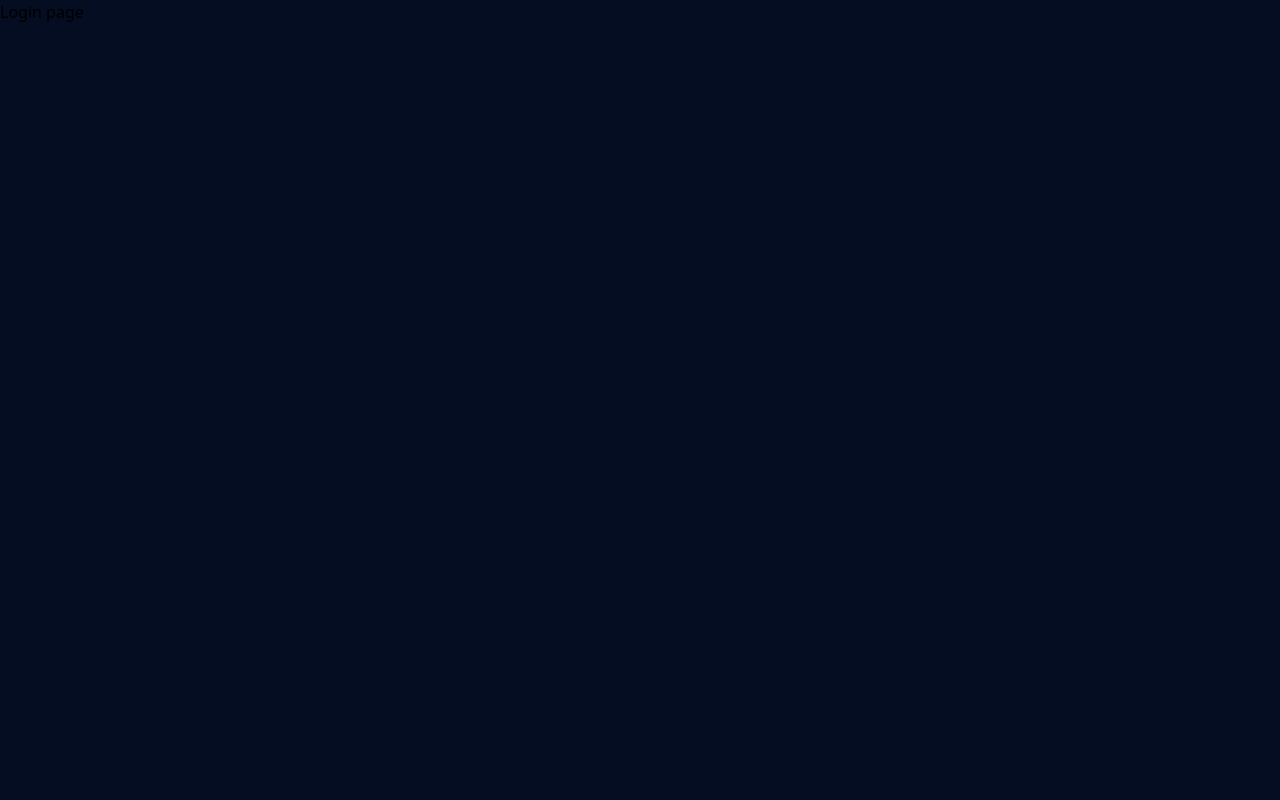
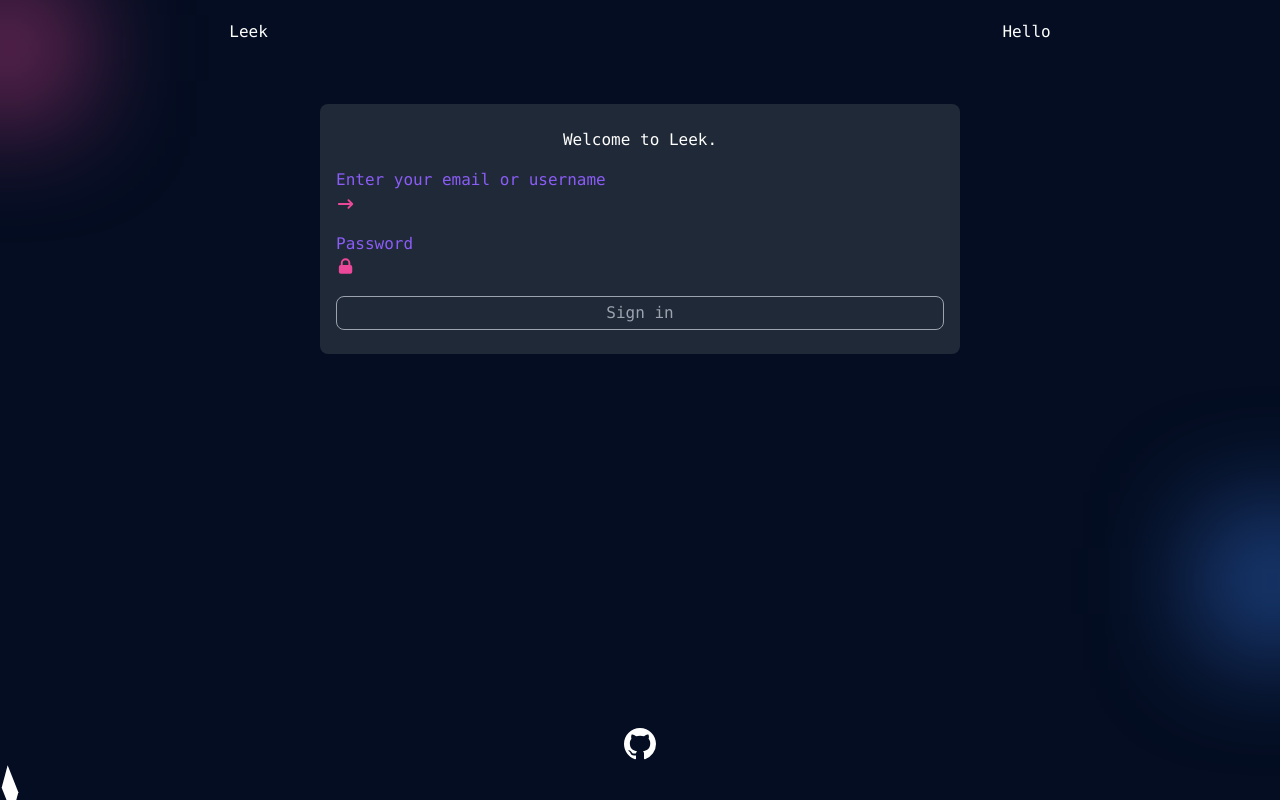
Before and after one commit to feilongjump/leek, a Vue app: page /auth/login in a window 1280 px wide. Built offline with nearby package versions, Linux system fonts and the light colour scheme.

Commit message:
login page

```diff
--- a/src/styles/index.css
+++ b/src/styles/index.css
@@ -4,6 +4,7 @@
 
 @layer base {
   body {
+    font-family: Consolas, Monaco, monospace;
     @apply bg-black min-h-screen;
   }
 }
--- a/src/views/auth/login.vue
+++ b/src/views/auth/login.vue
@@ -1,5 +1,91 @@
 <template>
-  <div>Login page</div>
+  <!-- lamp -->
+  <div class="w-24 h-24 fixed top-0 -left-10 bg-pink-500 filter blur-3xl"></div>
+  <div class="w-24 h-24 fixed -right-10 inset-y-2/3 bg-blue-500 filter blur-3xl"></div>
+  <!-- container -->
+  <div class="h-screen text-white">
+    <!-- Header -->
+    <div class="w-full lg:w-8/12 h-16 px-4 mx-auto mb-10 flex justify-between items-center">
+      <span>Leek</span>
+      <span>Hello</span>
+    </div>
+    <!-- Main -->
+    <div class="w-full pt-16 sm:pt-0">
+      <div class="max-w-2xl mx-auto">
+        <div class="mx-4 px-4 py-6 bg-gray-800 rounded-lg">
+          <nav class="text-center mb-4">Welcome to Leek.</nav>
+          <div class="flex flex-col mb-4">
+            <label class="flex flex-col text-purple-500">Enter your email or username</label>
+            <div class="flex items-center">
+              <svg
+                xmlns="http://www.w3.org/2000/svg"
+                class="h-5 w-5 text-pink-500 mr-2"
+                viewBox="0 0 20 20"
+                fill="currentColor"
+              >
+                <path
+                  fill-rule="evenodd"
+                  d="M12.293 5.293a1 1 0 011.414 0l4 4a1 1 0 010 1.414l-4 4a1 1 0 01-1.414-1.414L14.586 11H3a1 1 0 110-2h11.586l-2.293-2.293a1 1 0 010-1.414z"
+                  clip-rule="evenodd"
+                />
+              </svg>
+              <input class="w-full bg-transparent outline-none" type="text" />
+            </div>
+          </div>
+          <div class="flex flex-col mb-4">
+            <label class="flex flex-col text-purple-500">Password</label>
+            <div class="flex">
+              <svg
+                xmlns="http://www.w3.org/2000/svg"
+                class="h-5 w-5 text-pink-500 mr-2"
+                viewBox="0 0 20 20"
+                fill="currentColor"
+              >
+                <path
+                  fill-rule="evenodd"
+                  d="M5 9V7a5 5 0 0110 0v2a2 2 0 012 2v5a2 2 0 01-2 2H5a2 2 0 01-2-2v-5a2 2 0 012-2zm8-2v2H7V7a3 3 0 016 0z"
+                  clip-rule="evenodd"
+                />
+              </svg>
+              <input class="w-full bg-transparent outline-none" type="password" />
+            </div>
+          </div>
+          <div>
+            <button class="w-full border border-gray-400 rounded-lg px-4 py-1 text-gray-400">
+              Sign in
+            </button>
+          </div>
+        </div>
+      </div>
+    </div>
+    <!-- Footer -->
+    <div class="w-full fixed bottom-10">
+      <div class="w-full flex justify-center">
+        <svg
+          aria-hidden="true"
+          viewBox="0 0 16 16"
+          version="1.1"
+          data-view-component="true"
+          height="32"
+          width="32"
+          class="fill-current text-white"
+        >
+          <path
+            fill-rule="evenodd"
+            d="M8 0C3.58 0 0 3.58 0 8c0 3.54 2.29 6.53 5.47 7.59.4.07.55-.17.55-.38 0-.19-.01-.82-.01-1.49-2.01.37-2.53-.49-2.69-.94-.09-.23-.48-.94-.82-1.13-.28-.15-.68-.52-.01-.53.63-.01 1.08.58 1.23.82.72 1.21 1.87.87 2.33.66.07-.52.28-.87.51-1.07-1.78-.2-3.64-.89-3.64-3.95 0-.87.31-1.59.82-2.15-.08-.2-.36-1.02.08-2.12 0 0 .67-.21 2.2.82.64-.18 1.32-.27 2-.27.68 0 1.36.09 2 .27 1.53-1.04 2.2-.82 2.2-.82.44 1.1.16 1.92.08 2.12.51.56.82 1.27.82 2.15 0 3.07-1.87 3.75-3.65 3.95.29.25.54.73.54 1.48 0 1.07-.01 1.93-.01 2.2 0 .21.15.46.55.38A8.013 8.013 0 0016 8c0-4.42-3.58-8-8-8z"
+          ></path>
+        </svg>
+      </div>
+    </div>
+  </div>
+  <!-- stars -->
+  <div class="stars"></div>
 </template>
 
 <script lang="ts" setup></script>
+
+<style scoped>
+.stars {
+  @apply w-5 h-5 bg-white fixed bottom-0 transform rotate-45 skew-x-30 skew-y-30;
+}
+</style>
--- a/tailwind.config.js
+++ b/tailwind.config.js
@@ -2,8 +2,13 @@ module.exports = {
   purge: ['./index.html', './src/**/*.{vue,js,ts}'],
   darkMode: false, // or 'media' or 'class'
   theme: {
-    colors: {
-      black: '#040d21'
+    extend: {
+      colors: {
+        black: '#040d21'
+      },
+      skew: {
+        30: '30deg'
+      }
     }
   },
   variants: {
```
